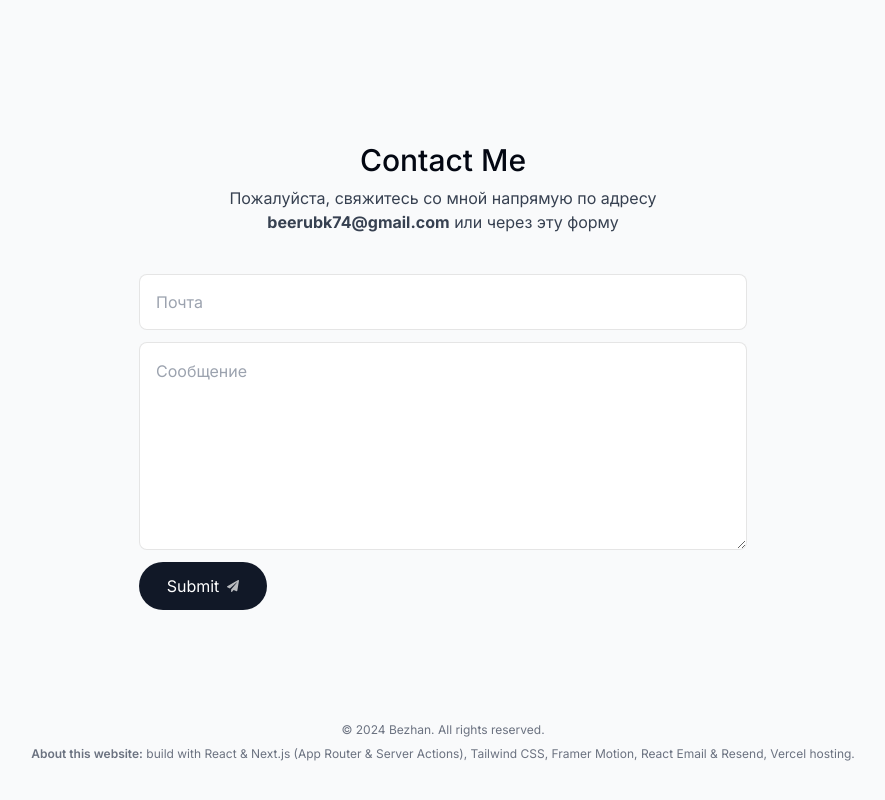
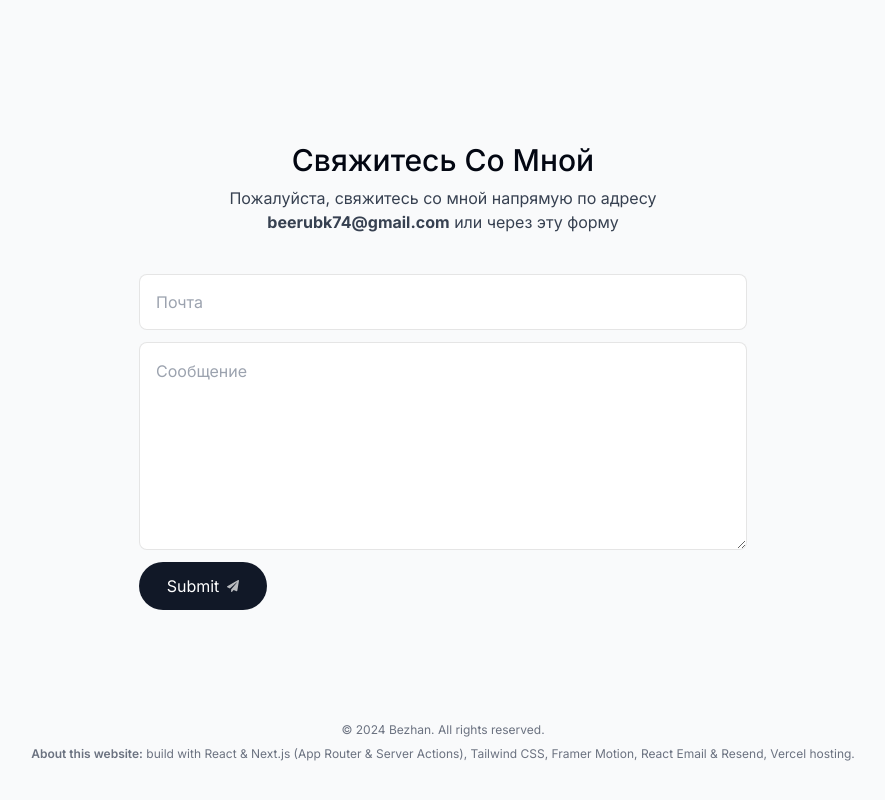
Before and after one commit to pokeuq/portfolio, a Next.js app: page / in a window 1280 px wide. Shown: the part 5967-6767 px from the top of the page, without its empty margins (197-1082 px from the left). Built offline with nearby package versions, Linux system fonts and the light colour scheme.

Commit message:
Update contacts.tsx

```diff
--- a/components/contacts.tsx
+++ b/components/contacts.tsx
@@ -21,7 +21,7 @@ export default function Contact() {
       transition={{ delay: 0.175 }}
       viewport={{ once: true }}
     >
-      <SectionHeading>Contact me</SectionHeading>
+      <SectionHeading>Свяжитесь со мной</SectionHeading>
       <p className="text-gray-700 -mt-6 dark:text-white/80">
         Пожалуйста, свяжитесь со мной напрямую по адресу{" "}
         <a className="font-bold" href="mailto:beerubk74@gmail.com">
```
